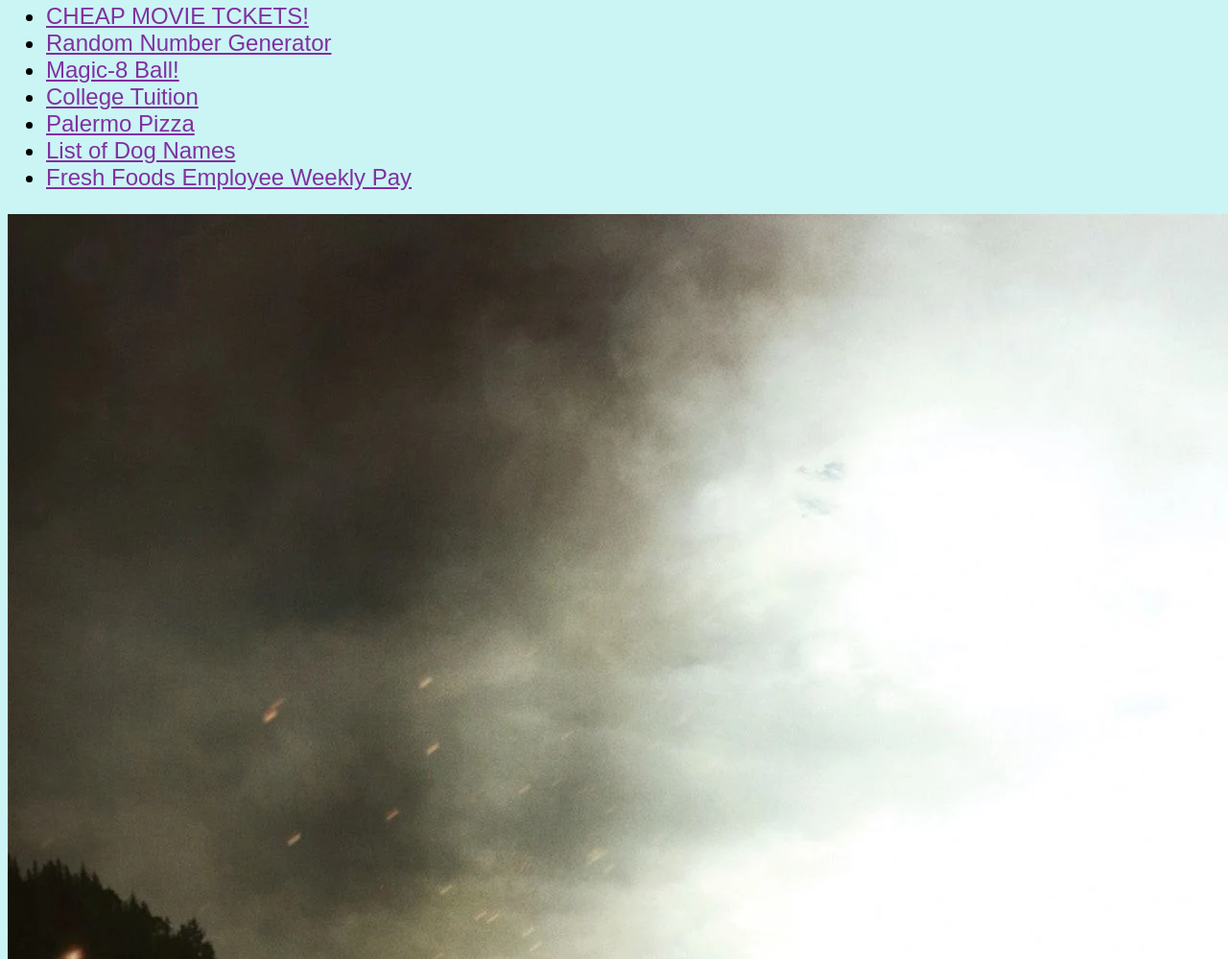
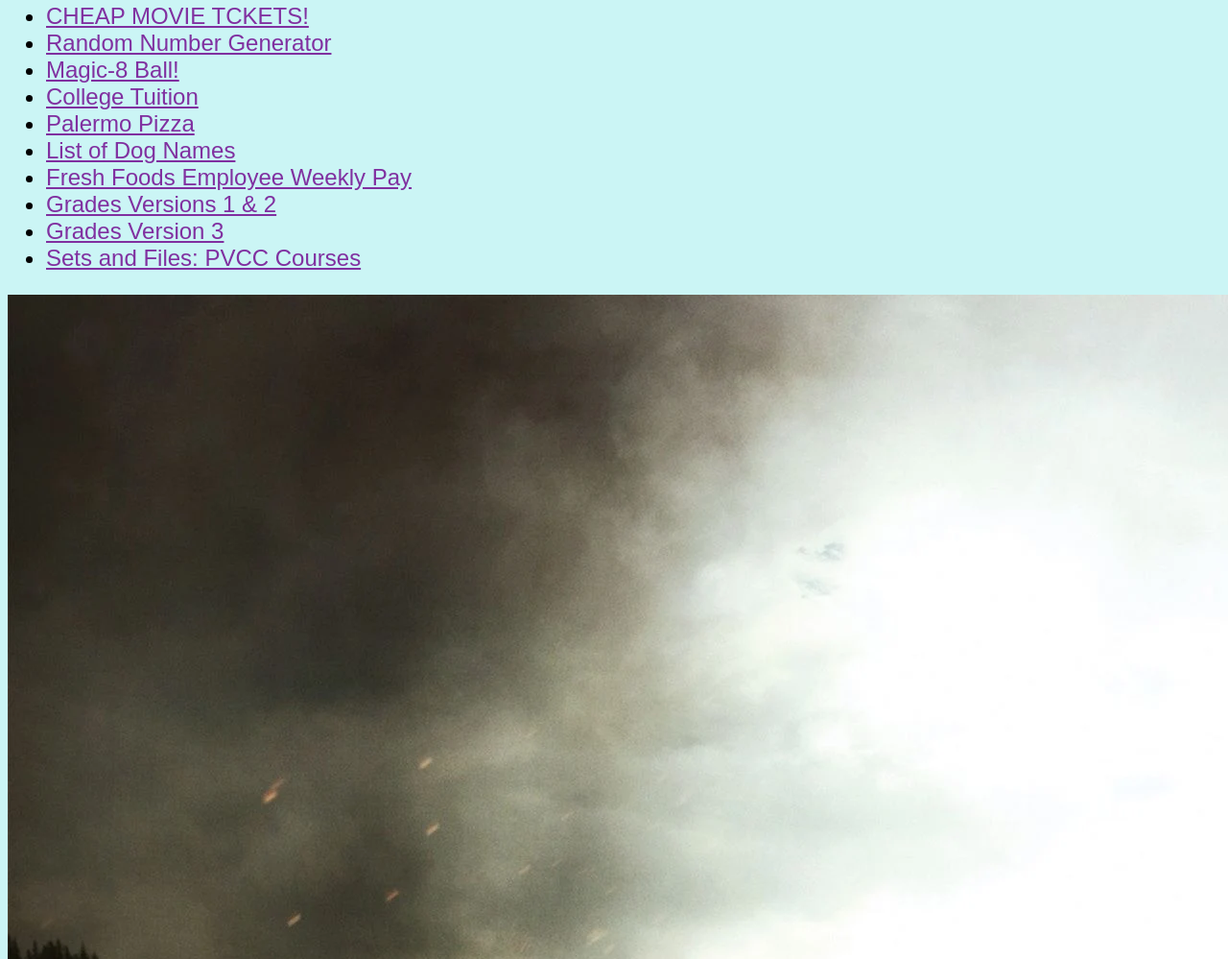
Before and after one commit to jwilliams-pvcc/jwilliams-pvcc.github.io, a plain HTML site: page index.html in a window 1280 px wide. Shown: the part 1026-2025 px from the top of the page at 96% size. Drawn offline with Linux system fonts and the light colour scheme.

Commit message:
Update index.html

```diff
--- a/index.html
+++ b/index.html
@@ -67,6 +67,9 @@
 <li><a href = "pizza.py">Palermo Pizza</a></li>
 <li><a href = "dogs.py">List of Dog Names</a></li>
 <li><a href = "pay.py">Fresh Foods Employee Weekly Pay</a></li>
+<li><a href = "grades.py">Grades Versions 1 & 2</a></li>
+<li><a href = "grades3.py">Grades Version 3</a></li>
+<li><a href = "courses.py">Sets and Files: PVCC Courses</a></li>
 
 </ul>
 <img src="viking.jpg" alt="Viking">
```
